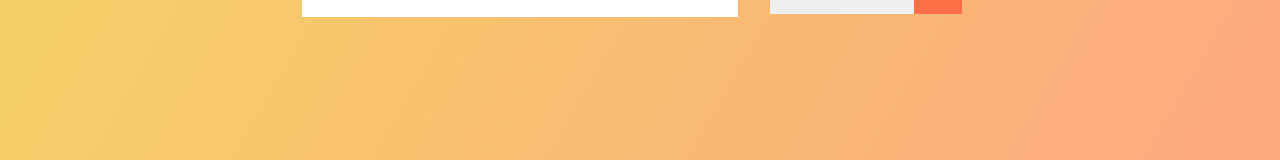
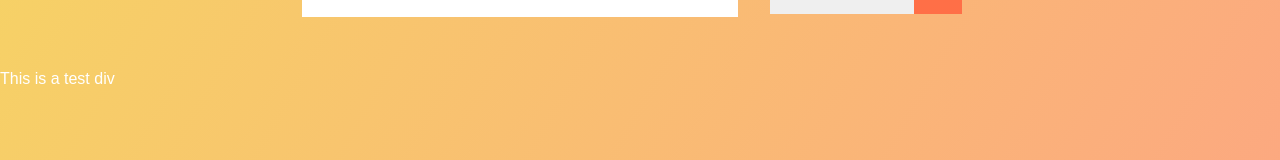
Before and after one commit to xpzwhisper/todo_exp, a React (Create React App) app: page / in a window 1280 px wide. Shown: the part 127-287 px from the top of the page. Built offline with nearby package versions, Linux system fonts and the light colour scheme.

Commit message:
TodoList error

```diff
--- a/src/App.js
+++ b/src/App.js
@@ -1,6 +1,7 @@
 import React from 'react';
 import './App.css';
 import Form from './components/Form.js';
+import TodoList from './components/TodoList.js';
 
 
 function App() {
@@ -8,6 +9,7 @@ function App() {
     <div className="App">
        <h1>Something interesting happening here!</h1>
        <Form />
+       <TodoList />
     </div>
   );
 }
--- a/src/components/TodoList.JS
+++ b/src/components/TodoList.JS
@@ -0,0 +1,8 @@
+import React from 'react';
+
+const TodoList = () => {
+    return(
+        <div>This is a test div</div>
+    );
+}
+export default TodoList;
```
